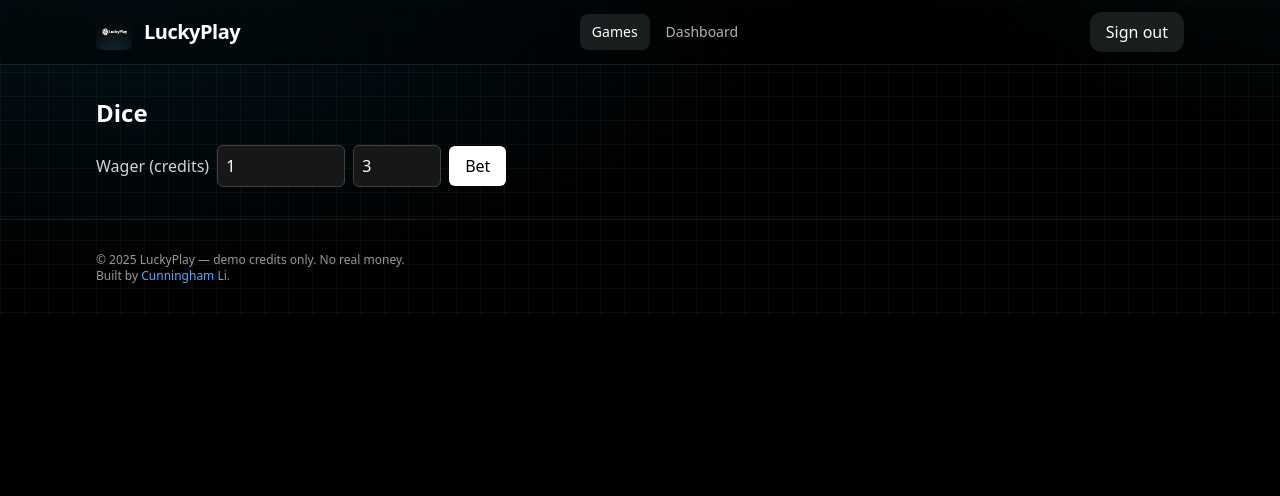
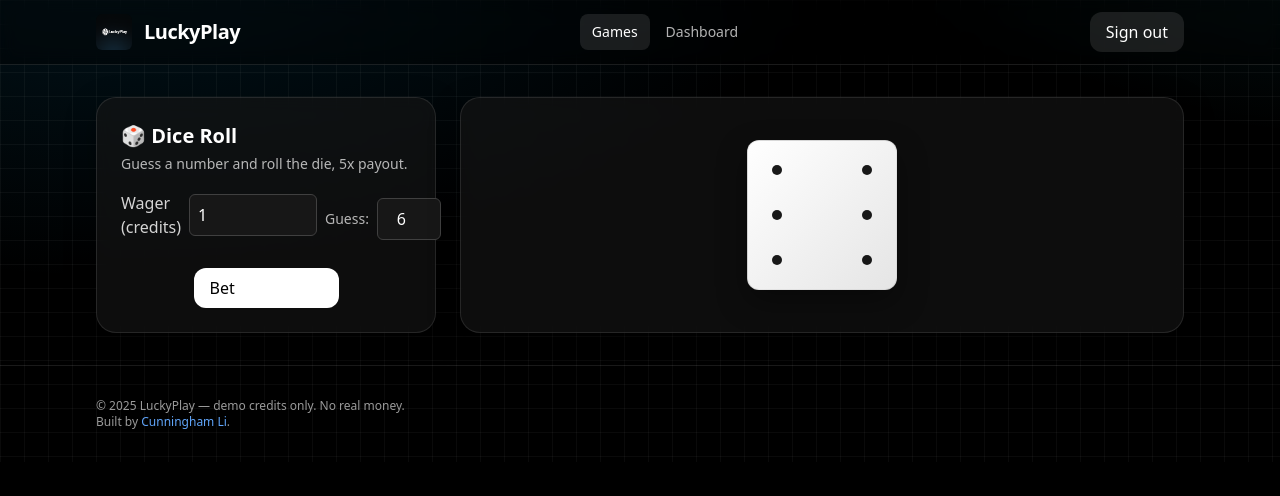
Before and after one commit to CunninghamLi/luckyplay, a Next.js app: page /games/dice in a window 1280 px wide. Shown: the top 496 px of the page. Built offline with nearby package versions, Linux system fonts and the light colour scheme; no server answers; sample sign-in values are in the browser's storage.

Commit message:
Added animations for dice

```diff
--- a/src/app/api/games/dice/route.ts
+++ b/src/app/api/games/dice/route.ts
@@ -1,41 +1,79 @@
+// src/app/api/games/dice/route.ts
 import { NextResponse } from "next/server";
 import { z } from "zod";
 import { getAuthedUser } from "@/lib/auth-guards";
-import { resolveDice } from "@/lib/game-logic/dice";
+import { resolveDice } from "@/lib/game-logic/dice"; // must return { roll: 1..6, win: boolean }
 
 const bodySchema = z.object({
   bet: z.number().int().min(1),
-  guess: z.number().int().min(1).max(6)
+  guess: z.number().int().min(1).max(6),
 });
 
 export async function POST(req: Request) {
   const { user, prisma } = await getAuthedUser();
+
   const json = await req.json().catch(() => ({}));
-  const parsed = bodySchema.safeParse({ ...json, bet: Number(json.bet), guess: Number(json.guess) });
-  if (!parsed.success) return NextResponse.json({ error: "Invalid input" }, { status: 400 });
+  const parsed = bodySchema.safeParse({
+    ...json,
+    bet: Number(json.bet),
+    guess: Number(json.guess),
+  });
+  if (!parsed.success) {
+    return NextResponse.json({ message: "Invalid input." }, { status: 400 });
+  }
 
   const { bet, guess } = parsed.data;
+
+  // balance check
   const wallet = await prisma.wallet.findUnique({ where: { userId: user.id } });
-  if (!wallet || wallet.credits < bet) return NextResponse.json({ error: "Insufficient credits" }, { status: 400 });
+  if (!wallet || wallet.credits < bet) {
+    return NextResponse.json({ message: "Insufficient credits." }, { status: 400 });
+  }
 
-  const outcome = resolveDice(guess);
-  const payout = outcome.win ? bet * 5 : 0;
+  // outcome from your helper
+  const outcome = resolveDice(guess); // => { roll: 1..6, win: boolean }
+  const face = outcome.roll as 1 | 2 | 3 | 4 | 5 | 6;
+
+  // Your economics: first subtract bet; if win, add bet*5 (net +4*bet)
+  const payoutAddIfWin = bet * 5;
 
   await prisma.$transaction(async (tx) => {
-    await tx.wallet.update({ where: { userId: user.id }, data: { credits: { decrement: bet } } });
-    if (payout > 0) await tx.wallet.update({ where: { userId: user.id }, data: { credits: { increment: payout } } });
+    // subtract wager
+    await tx.wallet.update({
+      where: { userId: user.id },
+      data: { credits: { decrement: bet } },
+    });
+
+    // add winnings if any
+    if (outcome.win) {
+      await tx.wallet.update({
+        where: { userId: user.id },
+        data: { credits: { increment: payoutAddIfWin } },
+      });
+    }
+
     await tx.bet.create({
       data: {
         userId: user.id,
         game: "DICE",
         wager: bet,
-        outcome: outcome.roll.toString(),
-        payout
-      }
+        // store the roll as the outcome (matches your dashboard)
+        outcome: String(face),
+        // store positive total credit added on win, 0 on loss (matches your previous logic)
+        payout: outcome.win ? payoutAddIfWin : 0,
+      },
     });
   });
 
+  const message = outcome.win
+    ? `Rolled ${face}. You won ${payoutAddIfWin - bet}!`
+    : `Rolled ${face}. You lost.`;
+
+  // ✅ Return the fields the UI expects
   return NextResponse.json({
-    message: `Rolled ${outcome.roll}. ${outcome.win ? `You won ${payout - bet}!` : "You lost."}`
+    face,              // 1..6 (number)
+    win: outcome.win,  // boolean
+    payout: outcome.win ? payoutAddIfWin : 0,
+    message,           // human text
   });
 }
--- a/src/app/games/dice/page.tsx
+++ b/src/app/games/dice/page.tsx
@@ -1,41 +1,123 @@
 "use client";
 
 import { useState } from "react";
+import Dice from "@/components/animations/Dice";
 import BetForm from "@/components/BetForm";
 
+type Face = 1 | 2 | 3 | 4 | 5 | 6;
+
 export default function DicePage() {
-  const [result, setResult] = useState<string | null>(null);
+  const [rolling, setRolling] = useState(false);
+  const [face, setFace] = useState<Face>(6);
+  const [msg, setMsg] = useState<string | null>(null);
+  const [busy, setBusy] = useState(false);
 
   async function onBet(bet: number, payload: { guess: number }) {
+    const guess = Math.min(6, Math.max(1, Number(payload.guess || 6))) as Face;
+    setMsg(null);
+    setBusy(true);
+    setRolling(true);
+
+    try {
       const res = await fetch("/api/games/dice", {
         method: "POST",
-      body: JSON.stringify({ bet, guess: payload.guess })
+        headers: { "Content-Type": "application/json" },
+        body: JSON.stringify({ bet, guess }),
       });
-    const json = await res.json();
-    setResult(json.message || JSON.stringify(json));
+
+      const data = await res.json().catch(() => ({}));
+
+      if (!res.ok) {
+        setRolling(false);
+        setMsg(data.message || "Something went wrong.");
+        setBusy(false);
+        return;
+      }
+
+      setTimeout(() => {
+        setRolling(false);
+        const f = [1, 2, 3, 4, 5, 6].includes(data.face)
+          ? (data.face as Face)
+          : guess;
+        setFace(f);
+        setMsg(data.message || (data.win ? "You won!" : "You lost."));
+      }, 620);
+    } catch {
+      setRolling(false);
+      setMsg("Network error. Try again.");
+    } finally {
+      setBusy(false);
+    }
   }
 
   return (
-    <div className="space-y-4">
-      <h1 className="text-2xl font-bold">Dice</h1>
+    <div className="grid gap-6 md:grid-cols-[340px_1fr]">
+      {/* LEFT PANEL */}
+      <div className="card p-6 flex flex-col justify-between">
+        <div>
+          <h1 className="text-xl font-semibold flex items-center gap-2">
+            🎲 Dice Roll
+          </h1>
+          <p className="text-sm text-white/70 mt-1">
+            Guess a number and roll the die, 5x payout.
+          </p>
+
+          {/* Form Section */}
+          <div className="mt-4 space-y-4">
             <BetForm
               min={1}
               label="Wager (credits)"
               extraFields={
+                <div className="flex items-center gap-2 mt-2">
+                  <label className="text-sm text-white/70">Guess:</label>
                   <input
                     type="number"
                     name="guess"
                     min={1}
                     max={6}
-            defaultValue={3}
-            className="rounded-md bg-neutral-900 border border-neutral-700 p-2"
+                    defaultValue={6}
+                    className="w-16 text-center rounded-md bg-neutral-900 border border-neutral-700 p-2"
                   />
+                </div>
               }
               onSubmit={(bet, formData) =>
-          onBet(bet, { guess: Number(formData.get("guess") || 3) })
+                onBet(bet, { guess: Number(formData.get("guess") || 6) })
               }
             />
-      {result && <p className="text-neutral-300">{result}</p>}
+
+            {/* Centered Bet Button */}
+            <div className="flex justify-center">
+              <button
+                onClick={() => {
+                  const form = document.querySelector("form");
+                  if (form) form.dispatchEvent(new Event("submit", { cancelable: true, bubbles: true }));
+                }}
+                disabled={busy}
+                className="mt-3 btn-primary w-1/2 text-center disabled:opacity-50"
+              >
+                {busy ? "Rolling..." : "Bet"}
+              </button>
+            </div>
+          </div>
+
+          {msg && (
+            <div
+              className={`mt-4 rounded-md border px-3 py-2 text-sm ${
+                msg.includes("won")
+                  ? "border-emerald-500/30 bg-emerald-500/10 text-emerald-300"
+                  : "border-rose-500/30 bg-rose-500/10 text-rose-300"
+              }`}
+            >
+              {msg}
+            </div>
+          )}
+        </div>
+      </div>
+
+      {/* RIGHT PANEL */}
+      <div className="card flex items-center justify-center p-8">
+        <Dice face={face} rolling={rolling} size={150} />
+      </div>
     </div>
   );
 }
--- a/src/app/globals.css
+++ b/src/app/globals.css
@@ -59,3 +59,20 @@ html, body {
 @media (prefers-reduced-motion: reduce) {
   .anim-coin, .anim-dice, .anim-reel { animation: none !important; }
 }
+
+/* --- LuckyPlay dice animation --- */
+@keyframes dice-bounce {
+  0%   { transform: translateY(0) rotate(0deg); }
+  20%  { transform: translateY(-20px) rotate(15deg); }
+  40%  { transform: translateY(0) rotate(-10deg); }
+  60%  { transform: translateY(-10px) rotate(8deg); }
+  80%  { transform: translateY(0) rotate(-5deg); }
+  100% { transform: translateY(0) rotate(0deg); }
+}
+@keyframes dice-spin {
+  0%   { transform: rotate(0deg);   }
+  100% { transform: rotate(720deg); }
+}
+@media (prefers-reduced-motion: reduce) {
+  .anim-dice { animation: none !important; }
+}
--- a/src/components/BetForm.tsx
+++ b/src/components/BetForm.tsx
@@ -35,7 +35,7 @@ export default function BetForm({
         className="rounded-md bg-neutral-900 border border-neutral-700 p-2 w-32"
       />
       {extraFields}
-      <button type="submit" className="rounded-md bg-white text-black px-4 py-2">Bet</button>
+
     </form>
   );
 }
--- /dev/null
+++ b/src/components/animations/Dice.tsx
@@ -0,0 +1,68 @@
+"use client";
+
+import { useEffect, useRef } from "react";
+
+function Pips({ face }: { face: 1|2|3|4|5|6 }) {
+  // positions in a 3x3 grid (1..9)
+  const map: Record<number, number[]> = {
+    1: [5],
+    2: [1, 9],
+    3: [1, 5, 9],
+    4: [1, 3, 7, 9],
+    5: [1, 3, 5, 7, 9],
+    6: [1, 3, 4, 6, 7, 9],
+  };
+  const spots = map[face] || map[1];
+
+  return (
+    <div className="grid grid-cols-3 grid-rows-3 gap-1 w-full h-full p-2">
+      {Array.from({ length: 9 }).map((_, i) => {
+        const idx = i + 1;
+        const on = spots.includes(idx);
+        return (
+          <div key={idx} className="flex items-center justify-center">
+            <div
+              className={`rounded-full ${on ? "bg-black/90" : "bg-transparent"}`}
+              style={{ width: 10, height: 10 }}
+            />
+          </div>
+        );
+      })}
+    </div>
+  );
+}
+
+export default function Dice({
+  face,
+  rolling = false,
+  size = 110,
+}: {
+  face: 1|2|3|4|5|6;
+  rolling?: boolean;
+  size?: number;
+}) {
+  const ref = useRef<HTMLDivElement>(null);
+
+  useEffect(() => {
+    if (!rolling || !ref.current) return;
+    const el = ref.current;
+    // restart CSS animations
+    el.style.animation = "none";
+    void el.offsetHeight; // reflow
+    el.style.animation = `
+      dice-spin 0.6s ease-in-out 1,
+      dice-bounce 0.6s ease-in-out 1
+    `;
+  }, [rolling]);
+
+  return (
+    <div
+      ref={ref}
+      className="anim-dice rounded-xl bg-gradient-to-br from-white to-neutral-200 shadow-[0_12px_30px_rgba(0,0,0,.35)] border border-black/10 select-none"
+      style={{ width: size, height: size }}
+      aria-label={`Dice shows ${face}`}
+    >
+      <Pips face={face} />
+    </div>
+  );
+}
```
Also changed, not shown: 1 other file (tests, documents, lock files or other folders). Lines whose indentation alone changed are shown as unchanged.
